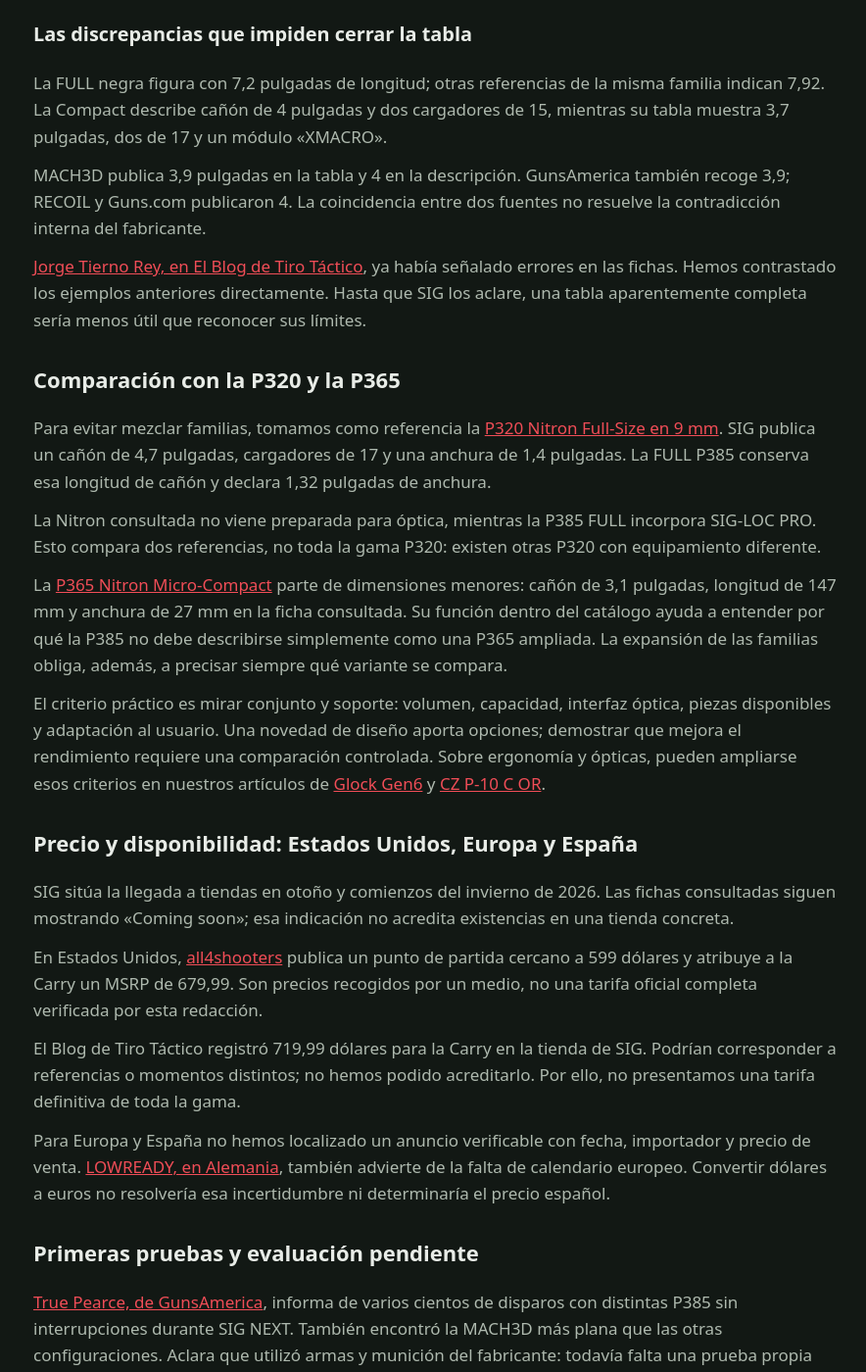
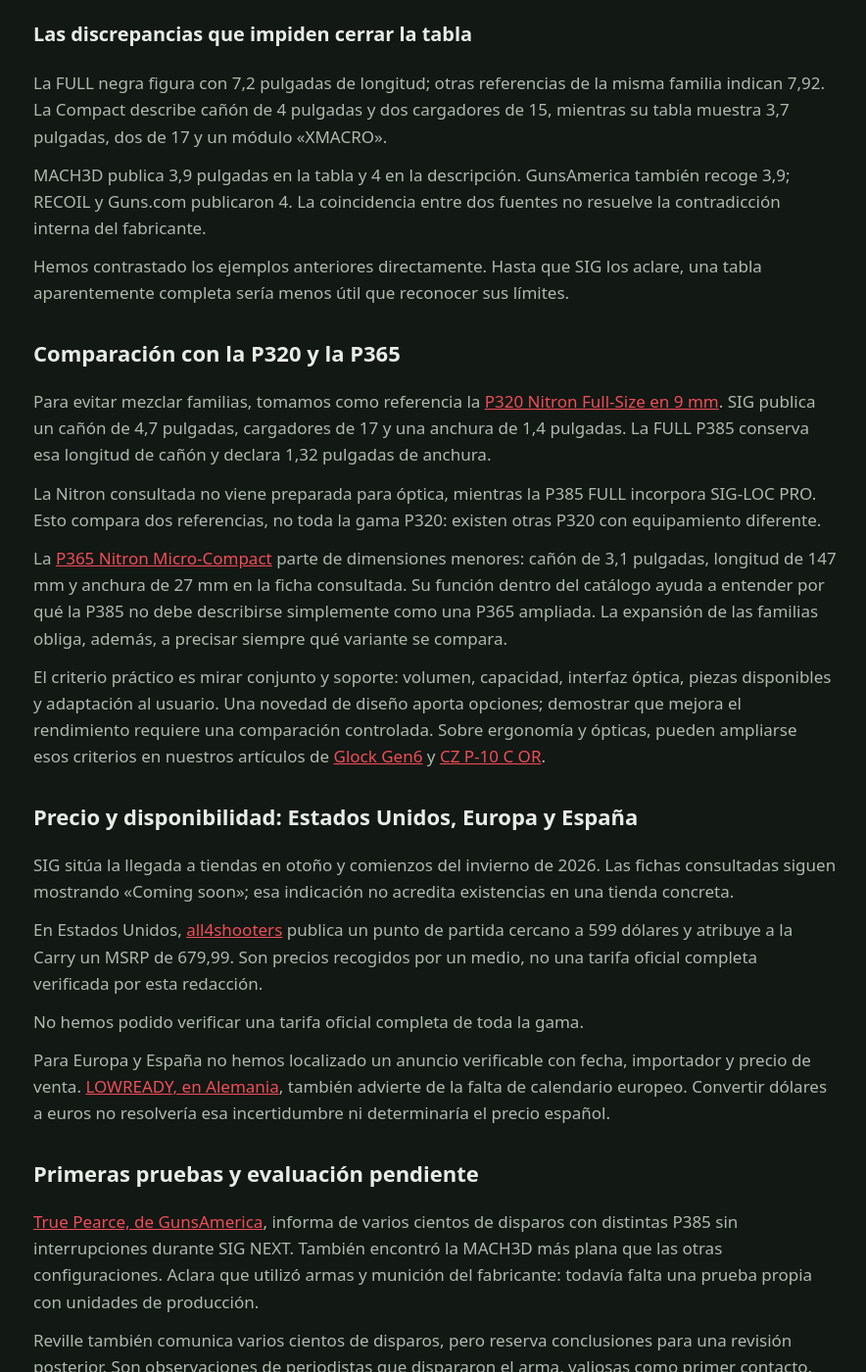
Before and after one commit to imperialdefensegroup/imperialdefensegroup.github.io, a Jekyll site: the page built from _posts/2026-10-02-sig-p385.md, in a window 1280 px wide and 1400 px high, scrolled down 4395 px. Shown: the whole window at 98% size, without its empty margins (196-1080 px from the left). Built offline with Jekyll 4.4.1, drawn with Linux system fonts in a browser that asks for light colours.

```diff
--- a/_posts/2026-10-02-sig-p385.md
+++ b/_posts/2026-10-02-sig-p385.md
@@ -94,7 +94,7 @@ La FULL negra figura con 7,2 pulgadas de longitud; otras referencias de la misma
 
 MACH3D publica 3,9 pulgadas en la tabla y 4 en la descripción. GunsAmerica también recoge 3,9; RECOIL y Guns.com publicaron 4. La coincidencia entre dos fuentes no resuelve la contradicción interna del fabricante.
 
-[Jorge Tierno Rey, en El Blog de Tiro Táctico](https://tirotactico.net/2026/09/25/58435/), ya había señalado errores en las fichas. Hemos contrastado los ejemplos anteriores directamente. Hasta que SIG los aclare, una tabla aparentemente completa sería menos útil que reconocer sus límites.
+Hemos contrastado los ejemplos anteriores directamente. Hasta que SIG los aclare, una tabla aparentemente completa sería menos útil que reconocer sus límites.
 
 ## Comparación con la P320 y la P365
 
@@ -112,7 +112,7 @@ SIG sitúa la llegada a tiendas en otoño y comienzos del invierno de 2026. Las
 
 En Estados Unidos, [all4shooters](https://www.all4shooters.com/en/shooting/pistols/sig-sauer-p385-new-striker-fired-pistol-9-luger/) publica un punto de partida cercano a 599 dólares y atribuye a la Carry un MSRP de 679,99. Son precios recogidos por un medio, no una tarifa oficial completa verificada por esta redacción.
 
-El Blog de Tiro Táctico registró 719,99 dólares para la Carry en la tienda de SIG. Podrían corresponder a referencias o momentos distintos; no hemos podido acreditarlo. Por ello, no presentamos una tarifa definitiva de toda la gama.
+No hemos podido verificar una tarifa oficial completa de toda la gama.
 
 Para Europa y España no hemos localizado un anuncio verificable con fecha, importador y precio de venta. [LOWREADY, en Alemania](https://lowreadymagazine.com/de/artikel/sig-p385), también advierte de la falta de calendario europeo. Convertir dólares a euros no resolvería esa incertidumbre ni determinaría el precio español.
 
```
Also changed, not shown: other parts of _posts/2026-10-02-sig-p385.md (+1 -1 lines), articulos/sig-p385-fuentes.md (+2 -3 lines).
